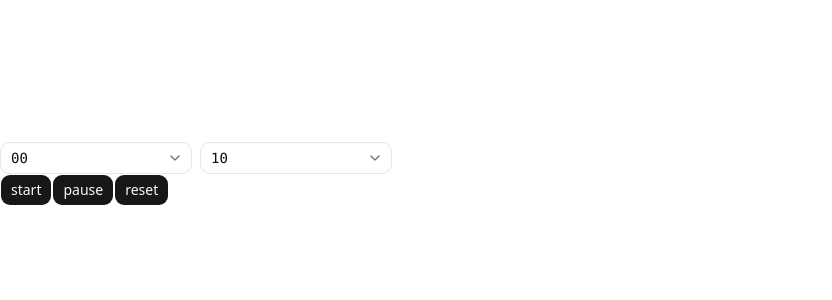
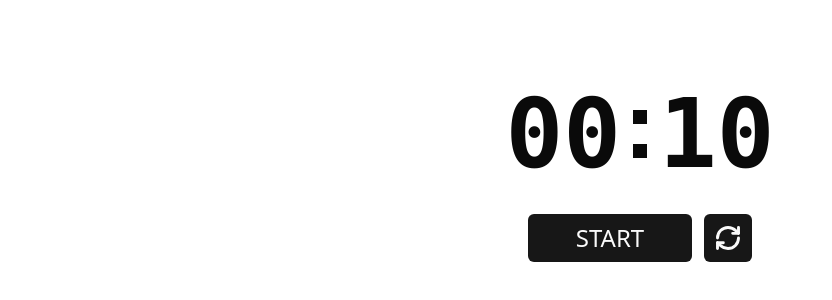
Before and after one commit to kdntiaoao/pomodoro-timer, a Next.js app: page / in a window 1280 px wide. Shown: the part 226-526 px from the top of the page, without its empty margins (0-832 px from the left). Built offline with nearby package versions, Linux system fonts and the light colour scheme.

Commit message:
update: タイマーの表示を更新

```diff
--- a/src/components/timer/index.tsx
+++ b/src/components/timer/index.tsx
@@ -1,85 +1,58 @@
 "use client";
 
-import {
-  Select,
-  SelectContent,
-  SelectGroup,
-  SelectItem,
-  SelectTrigger,
-  SelectValue,
-} from "@/components/ui/select";
-import { Button } from "../ui/button";
 import {
   MINUTE_IN_MILLISECONDS,
   SECOND_IN_MILLISECONDS,
   useTimer,
 } from "./use-timer";
-
-const minuteOptions = Array.from({ length: 100 + 1 }, (_, i) => ({
-  value: i.toString(),
-  label: i.toString().padStart(2, "0"),
-}));
-const secondOptions = Array.from({ length: 60 }, (_, i) => ({
-  value: i.toString(),
-  label: i.toString().padStart(2, "0"),
-}));
+import { RefreshCw } from "lucide-react";
 
 export function Timer() {
-  const {
-    remainingMs,
-    isRunning,
-    changeDurationMins,
-    changeDurationSecs,
-    start,
-    pause,
-    reset,
-  } = useTimer();
+  const { remainingMs, isRunning, start, pause, reset } = useTimer();
 
   return (
-    <div>
-      <div className="flex gap-2 font-mono">
-        <Select
-          disabled={isRunning}
-          value={Math.floor(remainingMs / MINUTE_IN_MILLISECONDS).toString()}
-          onValueChange={(value) => changeDurationMins(Number(value))}
+    <div className="flex flex-col items-center gap-8">
+      <div className="flex items-center gap-3 font-mono text-8xl font-semibold">
+        <span className="block">
+          {Math.floor(remainingMs / MINUTE_IN_MILLISECONDS)
+            .toString()
+            .padStart(2, "0")}
+        </span>
+        <span className="flex flex-col gap-5">
+          <span className="block size-3.5 bg-current"></span>
+          <span className="block size-3.5 bg-current"></span>
+        </span>
+        <span className="block">
+          {Math.floor(
+            (remainingMs % MINUTE_IN_MILLISECONDS) / SECOND_IN_MILLISECONDS,
+          )
+            .toString()
+            .padStart(2, "0")}
+        </span>
+      </div>
+
+      <div className="flex gap-3">
+        <button
+          type="button"
+          data-state={isRunning ? "running" : "paused"}
+          className="bg-primary text-primary-foreground group relative flex h-12 items-center justify-center overflow-hidden rounded-sm px-12 text-2xl font-medium transition active:scale-90"
+          onClick={isRunning ? pause : start}
         >
-          <SelectTrigger className="w-full max-w-48">
-            <SelectValue />
-          </SelectTrigger>
-          <SelectContent>
-            <SelectGroup>
-              {minuteOptions.map((option) => (
-                <SelectItem key={option.value} value={option.value}>
-                  {option.label}
-                </SelectItem>
-              ))}
-            </SelectGroup>
-          </SelectContent>
-        </Select>
-        <Select
-          disabled={isRunning}
-          value={Math.floor(
-            (remainingMs % MINUTE_IN_MILLISECONDS) / SECOND_IN_MILLISECONDS,
-          ).toString()}
-          onValueChange={(value) => changeDurationSecs(Number(value))}
+          <div className="translate-x-0 transition group-data-[state=running]:translate-x-[-180%]">
+            START
+          </div>
+          <div className="absolute translate-x-[180%] transition group-data-[state=running]:translate-x-0">
+            PAUSE
+          </div>
+        </button>
+        <button
+          type="button"
+          className="bg-primary text-primary-foreground flex size-12 items-center justify-center rounded-sm transition active:scale-90"
+          onClick={reset}
         >
-          <SelectTrigger className="w-full max-w-48">
-            <SelectValue />
-          </SelectTrigger>
-          <SelectContent>
-            <SelectGroup>
-              {secondOptions.map((option) => (
-                <SelectItem key={option.value} value={option.value}>
-                  {option.label}
-                </SelectItem>
-              ))}
-            </SelectGroup>
-          </SelectContent>
-        </Select>
+          <RefreshCw className="size-7" strokeWidth={2.5} />
+        </button>
       </div>
-      <Button onClick={start}>start</Button>
-      <Button onClick={pause}>pause</Button>
-      <Button onClick={reset}>reset</Button>
     </div>
   );
 }
```
